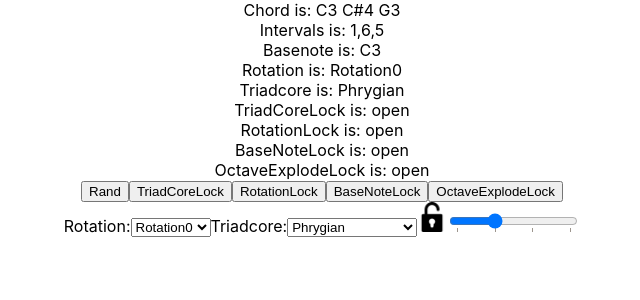
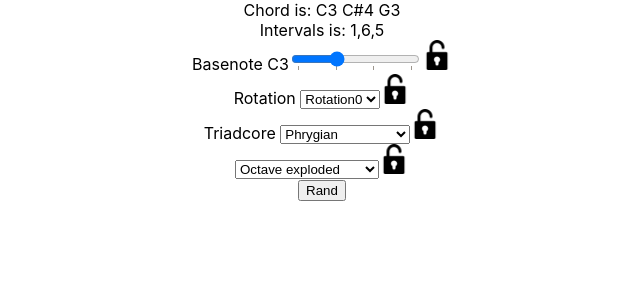
Before and after one commit to zoltan-tamasi/react-eartraining, a React (Create React App) app: page / in a window 1280 px wide. Shown: the top 300 px of the page, without its empty margins (318-958 px from the left). Built offline with nearby package versions, Linux system fonts and the light colour scheme.

Commit message:
Added octave exploded change actions.

```diff
--- a/src/core/TriadCore.ts
+++ b/src/core/TriadCore.ts
@@ -111,19 +111,32 @@ export const NoteName = {
 }
 
 
-export type Rotation = Opaque<'Rotation', number>
+export type Rotation = Opaque<'Rotation', string>
 export const Rotation0 = { toString() { return 'Rotation0'; } } as Rotation;
 export const Rotation1 = { toString() { return 'Rotation1'; } } as Rotation;
 export const Rotation2 = { toString() { return 'Rotation2'; }  } as Rotation;
 
-export const rotationFromString = (rotation: string): Rotation =>
-  rotation === 'Rotation0' ? Rotation0 :
-  rotation === 'Rotation1' ? Rotation1 :
-  rotation === 'Rotation2' ? Rotation2 : (() => { throw new Error(`${rotation} is not a valid rotation`) })()
+export const rotationFromString = (rotation: string): Rotation => {
+  switch (rotation) {
+    case 'Rotation0': return Rotation0;
+    case 'Rotation1': return Rotation1;
+    case 'Rotation2': return Rotation2;
+    default:
+      (() => { throw new Error(`${rotation} is not a valid rotation`) })()
+  }
+}
 
-export type OctaveExplode = Opaque<'OctaveExplode', boolean>
-export const OctaveExploded = {} as OctaveExplode
-export const NotOctaveExploded = {} as OctaveExplode;
+export type OctaveExplode = Opaque<'OctaveExplode', string>
+export const OctaveExploded = { toString() { return 'Octave exploded' } } as OctaveExplode
+export const NotOctaveExploded = { toString() { return 'Not octave exploded' } } as OctaveExplode;
+export const octaveExplodedFromString = (exploded: string): OctaveExplode => {
+  switch (exploded) {
+    case 'Octave exploded': return OctaveExploded;
+    case 'Not octave exploded': return NotOctaveExploded;
+    default:
+      (() => { throw new Error(`${exploded} is not a valid OctaveExplode string`) })()
+  }
+};
 
 export class Chord {
   constructor(
--- a/src/state/TrichordGenerator.ts
+++ b/src/state/TrichordGenerator.ts
@@ -21,8 +21,8 @@ export type RotationLock = Lock<'RotationLock'>
 export type BaseNoteLock = Lock<'BaseNoteLock'>
 export type OctaveExplodeLock = Lock<'OctaveExplodeLock'>
 
-export type Action = Randomize | ChangeRotation | SwitchLock | ChangeBaseNote | ChangeTriadCore
-export type LockKind = 'TriadCoreLock' | 'RotationLock' | 'BaseNoteLock' | 'OctaveExplodeLock'
+export type Action = Randomize | ChangeRotation | SwitchLock | ChangeBaseNote | ChangeTriadCore | ChangeOctaveExplode;
+export type LockKind = 'TriadCoreLock' | 'RotationLock' | 'BaseNoteLock' | 'OctaveExplodeLock';
 
 export interface Randomize {
   kind: 'Randomize'
@@ -41,6 +41,11 @@ export interface ChangeBaseNote {
 export interface ChangeTriadCore {
   kind: 'ChangeTriadCore',
   triadCore: TriadCore
+}
+
+export interface ChangeOctaveExplode {
+  kind: 'ChangeOctaveExplode',
+  octaveExplode: OctaveExplode
 }
 
 export interface SwitchLock {
@@ -76,7 +81,7 @@ export class TrichordGeneratorState {
     readonly baseNoteLock: BaseNoteLock,
     readonly rotationLock: RotationLock,
     readonly octaveExplodeLock: OctaveExplodeLock,
-    readonly audioEngineReady: Boolean
+    readonly audioEngineReady: boolean
   ) {}
 
   static getInitial() {
@@ -121,15 +126,16 @@ export class TrichordGeneratorState {
           case 'BaseNoteLock':
             return Object.assign({}, state, { baseNoteLock: switchLock(state.baseNoteLock) });
           default:
-            assertExhaustive(action.lockKind)
+            return assertExhaustive(action.lockKind)
         }
       case 'ChangeBaseNote':
         return Object.assign({}, state, { baseNote: action.baseNote });
       case 'ChangeTriadCore':
         return Object.assign({}, state, { triadCore: action.triadCore });
-        break;
+      case 'ChangeOctaveExplode':
+        return Object.assign({}, state, { octaveExplode: action.octaveExplode });
       default:
-        assertExhaustive(action)
+        return assertExhaustive(action)
     }
   }
 }
--- a/src/ui/trichordGenerator.tsx
+++ b/src/ui/trichordGenerator.tsx
@@ -1,89 +1,157 @@
-import React, { Dispatch, SetStateAction, useState } from 'react';
-import { AllTriadTypes, Note, NoteName, Rotation, Rotation0, Rotation1, Rotation2, rotationFromString, TriadCore } from '../core/TriadCore';
-import { Action, TrichordGeneratorState } from '../state/TrichordGenerator';
-import { LockComponent } from './lock'
+import React, { Dispatch, SetStateAction, useState } from "react";
+import {
+  AllTriadTypes,
+  Note,
+  NotOctaveExploded,
+  OctaveExploded,
+  octaveExplodedFromString,
+  Rotation0,
+  Rotation1,
+  Rotation2,
+  rotationFromString,
+  TriadCore,
+} from "../core/TriadCore";
+import { Action, TrichordGeneratorState } from "../state/TrichordGenerator";
+import { LockComponent } from "./lock";
 
-const useHandler = (generator: TrichordGeneratorState, setGenerator: Dispatch<SetStateAction<TrichordGeneratorState>>) =>
-  (action: Action) => setGenerator(TrichordGeneratorState.handleAction(generator, action))
+const useHandler =
+  (
+    generator: TrichordGeneratorState,
+    setGenerator: Dispatch<SetStateAction<TrichordGeneratorState>>
+  ) =>
+  (action: Action) =>
+    setGenerator(TrichordGeneratorState.handleAction(generator, action));
 
 const TrichordGeneratorComponent = () => {
   const [generator, setGenerator] = useState(
     TrichordGeneratorState.getInitial()
   );
 
-  const handler = useHandler(generator, setGenerator)
+  const handler = useHandler(generator, setGenerator);
 
   return (
     <div>
       <div>
-        Chord is: {TrichordGeneratorState.getChord(generator).notesOf().map((note) => `${note.noteName}${note.octave}`).join('\n')}
+        Chord is:{" "}
+        {TrichordGeneratorState.getChord(generator)
+          .notesOf()
+          .map((note) => `${note.noteName}${note.octave}`)
+          .join("\n")}
       </div>
       <div>
-        Intervals is: {TrichordGeneratorState.getChord(generator).intervals().map((note) => `${note}`).join(',')}
+        Intervals is:{" "}
+        {TrichordGeneratorState.getChord(generator)
+          .intervals()
+          .map((note) => `${note}`)
+          .join(",")}
       </div>
       <div>
-        Basenote is: {generator.baseNote.toString()}
+        Basenote {generator.baseNote.toString()}
+        <input
+          type="range"
+          className="form-control-range"
+          id="baseNoteSlider"
+          min="24"
+          max="60"
+          list="baseNoteMarks"
+          value={generator.baseNote.toInt()}
+          onChange={(event: React.ChangeEvent<HTMLInputElement>) =>
+            handler({
+              kind: "ChangeBaseNote",
+              baseNote: Note.fromInt(parseInt(event.target.value)),
+            })
+          }
+        />
+        <datalist id="baseNoteMarks">
+          <option value="24" label="C 2" />
+          <option value="36" label="C 3" />
+          <option value="48" label="C 4" />
+          <option value="60" label="C 5" />
+        </datalist>
+        <LockComponent lock={generator.baseNoteLock} handler={handler} />
       </div>
       <div>
-        Rotation is: {generator.rotation.toString()}
+        <label htmlFor="rotation-select">Rotation </label>
+        <select
+          name="rotations"
+          id="rotation-select"
+          onChange={(event: React.ChangeEvent<HTMLSelectElement>) =>
+            handler({
+              kind: "ChangeRotation",
+              rotation: rotationFromString(event.target.value),
+            })
+          }
+        >
+          {[Rotation0, Rotation1, Rotation2].map((rotation) => (
+            <option
+              value={rotation}
+              key={rotation.toString()}
+              selected={generator.rotation === rotation}
+            >
+              {rotation.toString()}
+            </option>
+          ))}
+        </select>
+        <LockComponent lock={generator.rotationLock} handler={handler} />
       </div>
       <div>
-        Triadcore is: {generator.triadCore.label}
+        <label htmlFor="triadcore-select">Triadcore </label>
+        <select
+          name="triadcores"
+          id="triadcore-select"
+          onChange={(event: React.ChangeEvent<HTMLSelectElement>) =>
+            handler({
+              kind: "ChangeTriadCore",
+              triadCore: TriadCore.fromLabel(event.target.value),
+            })
+          }
+        >
+          {AllTriadTypes.map((triadCore) => (
+            <option
+              value={triadCore.label}
+              key={triadCore.label}
+              selected={generator.triadCore.label === triadCore.label}
+            >
+              {triadCore.label}
+            </option>
+          ))}
+        </select>
+        <LockComponent lock={generator.triadCoreLock} handler={handler} />
       </div>
       <div>
-        TriadCoreLock is: {generator.triadCoreLock.locked ? 'locked' : 'open'}
-      </div>
-      <div>
-        RotationLock is: {generator.rotationLock.locked ? 'locked' : 'open'}
-      </div>
-      <div>
-        BaseNoteLock is: {generator.baseNoteLock.locked ? 'locked' : 'open'}
-      </div>
-      <div>
-        OctaveExplodeLock is: {generator.octaveExplodeLock.locked ? 'locked' : 'open'}
+        <select
+          name="octave-exploded"
+          id="octave-exploded-select"
+          onChange={(event: React.ChangeEvent<HTMLSelectElement>) =>
+            handler({
+              kind: "ChangeOctaveExplode",
+              octaveExplode: octaveExplodedFromString(event.target.value),
+            })
+          }
+        >
+          <option
+            value={OctaveExploded}
+            key={OctaveExploded.toString()}
+            selected={generator.octaveExplode === OctaveExploded}
+          >
+            {OctaveExploded.toString()}
+          </option>
+          <option
+            value={NotOctaveExploded}
+            key={NotOctaveExploded.toString()}
+            selected={generator.octaveExplode === NotOctaveExploded}
+          >
+            {NotOctaveExploded.toString()}
+          </option>
+        </select>
+        <LockComponent lock={generator.octaveExplodeLock} handler={handler} />
       </div>
 
-      <button onClick={() => handler({ kind: 'Randomize' })} >Rand</button>
-      <button onClick={() => handler({ kind: 'SwitchLock', lockKind: 'TriadCoreLock' })} >TriadCoreLock</button>
-      <button onClick={() => handler({ kind: 'SwitchLock', lockKind: 'RotationLock' })} >RotationLock</button>
-      <button onClick={() => handler({ kind: 'SwitchLock', lockKind: 'BaseNoteLock' })} >BaseNoteLock</button>
-      <button onClick={() => handler({ kind: 'SwitchLock', lockKind: 'OctaveExplodeLock' })} >OctaveExplodeLock</button>
+      <button onClick={() => handler({ kind: "Randomize" })}>Rand</button>
       <br />
-
-      <label htmlFor="rotation-select">Rotation:</label>
-      <select name="rotations" id="rotation-select" onChange={(event: React.ChangeEvent<HTMLSelectElement>) => handler({ kind: 'ChangeRotation', rotation: rotationFromString(event.target.value) }) } >
-        {
-          [Rotation0, Rotation1, Rotation2].map(rotation =>
-            <option value={rotation} key={rotation.toString()} selected={generator.rotation === rotation}  >{rotation.toString()}</option>
-          )
-        }
-      </select>
-
-      <label htmlFor="triadcore-select">Triadcore:</label>
-      <select name="triadcores" id="triadcore-select"
-        onChange={(event: React.ChangeEvent<HTMLSelectElement>) => handler({ kind: 'ChangeTriadCore', triadCore: TriadCore.fromLabel(event.target.value) }) } >
-        {
-          AllTriadTypes.map(triadCore =>
-            <option value={triadCore.label} key={triadCore.label} selected={generator.triadCore.label === triadCore.label} >{triadCore.label}</option>
-          )
-        }
-      </select>
-
-      <LockComponent lock={generator.triadCoreLock} handler={handler} />
-
-      <input type="range" className="form-control-range" id="baseNoteSlider" min="24" max="60"
-        list="baseNoteMarks"
-        value={generator.baseNote.toInt()}
-        onChange={(event: React.ChangeEvent<HTMLInputElement>) => handler({ kind: 'ChangeBaseNote', baseNote: Note.fromInt(parseInt(event.target.value))  }) } />
-      <datalist id="baseNoteMarks">
-        <option value="24" label="C 2"/>
-        <option value="36" label="C 3"/>
-        <option value="48" label="C 4"/>
-        <option value="60" label="C 5"/>
-      </datalist>
     </div>
   );
-}
+};
 
 /*const TrichordGeneratorComponent2 = () => {
   const [generator, setGenerator] = useState(
```
